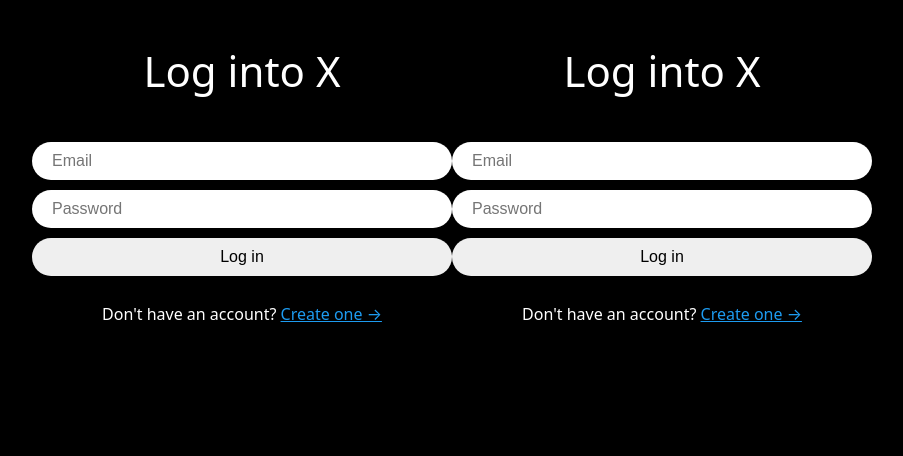
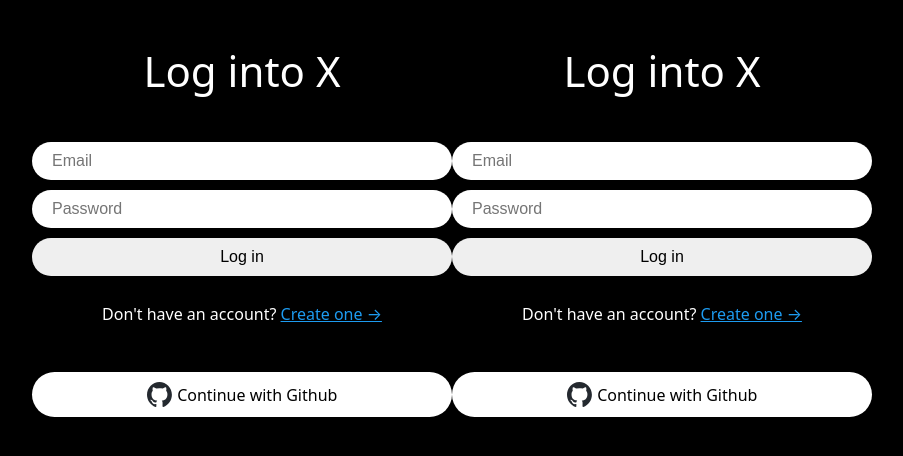
Before and after one commit to Juwon-Kiim/nwitter_clone, a React app in the folder nwitter/: page /login in a window 1280 px wide. Shown: the top 456 px of the page, without its empty margins (188-1091 px from the left). Built offline with nearby package versions, Linux system fonts and the light colour scheme; the HTML template or start-up script is replaced by a standard one.

Commit message:
github login

```diff
--- /dev/null
+++ b/nwitter/src/components/github-btn.tsx
@@ -0,0 +1,39 @@
+import { GithubAuthProvider, signInWithPopup } from 'firebase/auth';
+import styled from 'styled-components'
+import { auth } from '../firebase';
+import { useNavigate } from 'react-router-dom';
+
+const Button = styled.span`
+    margin-top : 50px;
+    background-color: white;
+    font-weight: 500;
+    width: 100%;
+    color: black;
+    padding: 10px 20px;
+    border-radius: 50px;
+    border: 0;
+    display: flex;
+    gap: 5px;
+    align-items: center;
+    justify-content: center;
+    cursor: pointer;
+`;
+const Logo = styled.img`
+    height: 25px;
+`;
+export default function GithubButton() {
+    const navigate = useNavigate();
+    const onClick = async () => {
+        try {
+            const provider = new GithubAuthProvider();
+            await signInWithPopup(auth, provider);
+            navigate("/");
+        } catch (error) {
+            console.log(error);
+        }
+    }
+    return <Button onClick={onClick}>
+        <Logo src="/github-logo.svg" />
+        Continue with Github
+    </Button>
+}
--- a/nwitter/src/routes/create-account.tsx
+++ b/nwitter/src/routes/create-account.tsx
@@ -4,6 +4,7 @@
 import { Link, useNavigate } from 'react-router-dom';
 import { FirebaseError } from 'firebase/app';
 import { Error, Form, Input, Switcher, Title, Wrapper } from '../components/auth-components';
+import GithubButton from '../components/github-btn';
 
 export default function CreateAccount() {
     const navigate = useNavigate();
@@ -55,6 +56,7 @@
             <Switcher>
                 Already have an account? <Link to="/login">Log in &rarr;</Link>
             </Switcher>
+            <GithubButton />
         </Wrapper>
     )
 }
--- a/nwitter/src/routes/login.tsx
+++ b/nwitter/src/routes/login.tsx
@@ -4,6 +4,7 @@
 import { signInWithEmailAndPassword } from 'firebase/auth';
 import { auth } from '../firebase';
 import { Error, Form, Input, Switcher, Title, Wrapper } from '../components/auth-components';
+import GithubButton from '../components/github-btn';
 
 export default function Login() {
     const navigate = useNavigate();
@@ -47,6 +48,7 @@
             <Switcher>
                 Don't have an account? <Link to="/create-account">Create one &rarr;</Link>
             </Switcher>
+            <GithubButton />
         </Wrapper>
     )
 }
```
Also changed, not shown: nwitter/public/github-logo.svg (added).
